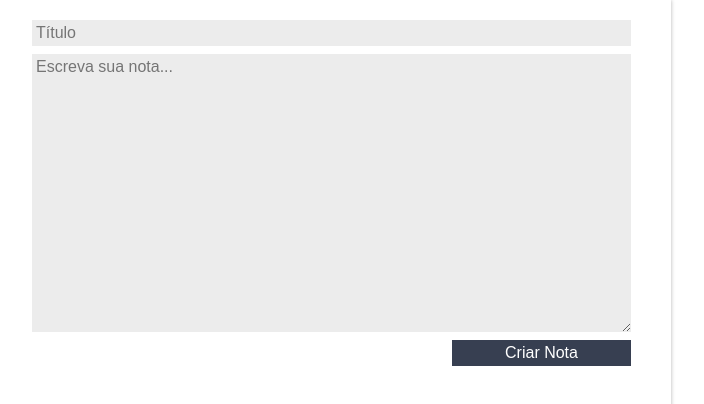
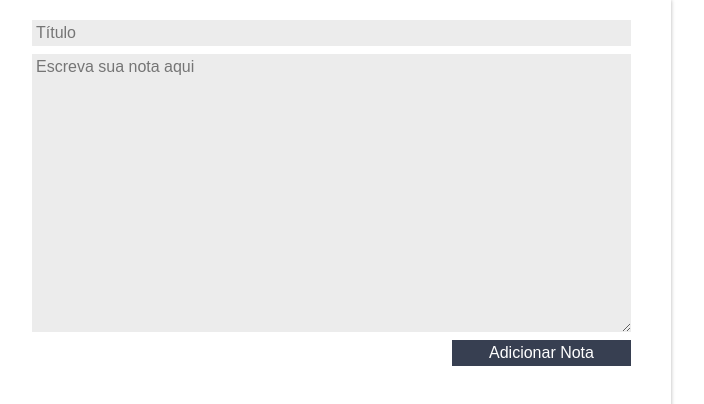
Before and after one commit to umparadoxo/notes-react, a React (Create React App) app: page / in a window 1280 px wide. Shown: the top 404 px of the page, without its empty margins (8-712 px from the left). Built offline with nearby package versions, Linux system fonts and the light colour scheme; the HTML template or start-up script is replaced by a standard one.

Commit message:
Ajustes no texto

```diff
--- a/public/index.html
+++ b/public/index.html
@@ -1,5 +1,5 @@
 <!DOCTYPE html>
-<html lang="en">
+<html lang="pt-br">
   <head>
     <meta charset="utf-8" />
     <link rel="icon" href="%PUBLIC_URL%/favicon.ico" />
@@ -24,10 +24,10 @@
       work correctly both with client-side routing and a non-root public URL.
       Learn how to configure a non-root public URL by running `npm run build`.
     -->
-    <title>React App</title>
+    <title>Notas em React</title>
   </head>
   <body>
-    <noscript>You need to enable JavaScript to run this app.</noscript>
+    <noscript>Você precisa ativar o JavaScript para executar esse App.</noscript>
     <div id="root"></div>
     <!--
       This HTML file is a template.
--- a/src/components/FormularioCadastro/FormularioCadastro.jsx
+++ b/src/components/FormularioCadastro/FormularioCadastro.jsx
@@ -38,12 +38,12 @@ class FormularioCadastro extends Component {
         />
         <textarea
           rows={15}
-          placeholder="Escreva sua nota..."
+          placeholder="Escreva sua nota aqui"
           className="form-cadastro_input"
           onChange={this._handleMudancaTexto.bind(this)}
         />
         <button className="form-cadastro_input form-cadastro_submit">
-          Criar Nota
+          Adicionar Nota
         </button>
       </form>
     );
```
